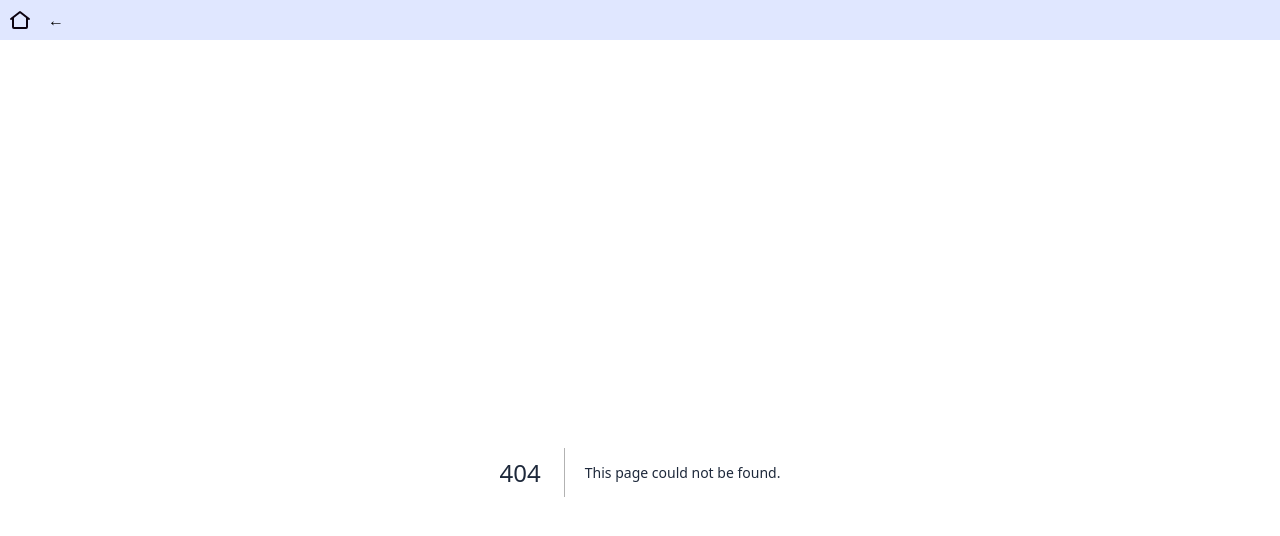
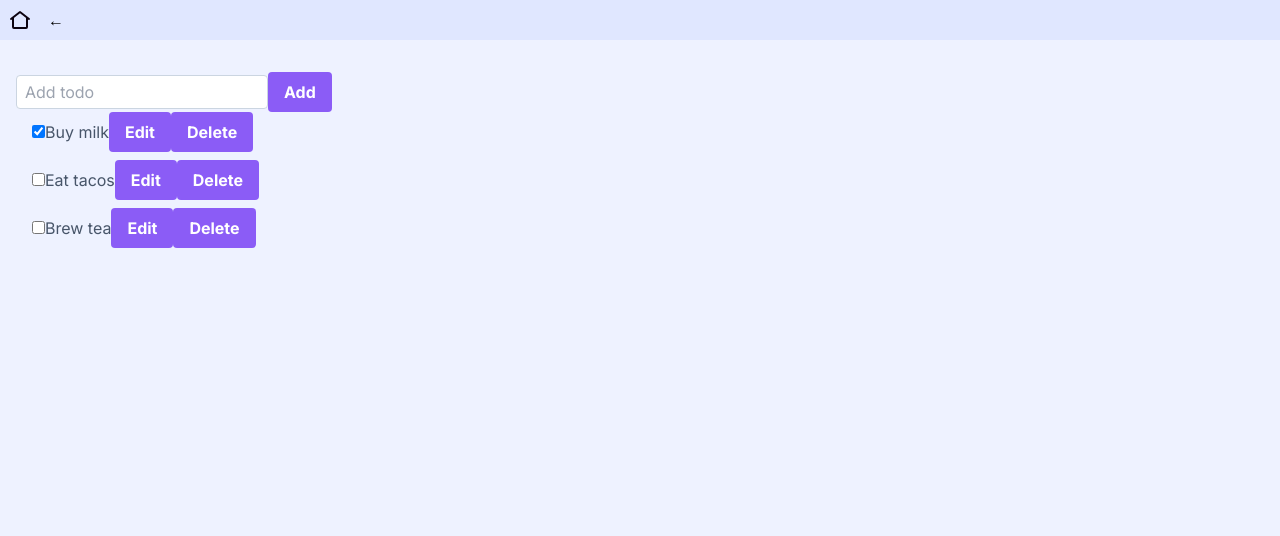
Before and after one commit to emanuelefavero/frontend-problems, a Next.js app in the folder react/: page /update-state-arrays/fix-mutations in a window 1280 px wide. Before the commit this address had no page. Shown: the top 536 px of the page. Built offline with nearby package versions, Linux system fonts and the light colour scheme.

Commit message:
add /fix-mutations

```diff
--- /dev/null
+++ b/react/app/update-state-arrays/fix-mutations/AddTodo.tsx
@@ -0,0 +1,26 @@
+import { useState } from 'react'
+
+interface Props {
+  onAddTodo: (title: string) => void
+}
+
+export default function AddTodo({ onAddTodo }: Props) {
+  const [title, setTitle] = useState('')
+  return (
+    <>
+      <input
+        placeholder='Add todo'
+        value={title}
+        onChange={(e) => setTitle(e.target.value)}
+      />
+      <button
+        onClick={() => {
+          setTitle('')
+          onAddTodo(title)
+        }}
+      >
+        Add
+      </button>
+    </>
+  )
+}
--- /dev/null
+++ b/react/app/update-state-arrays/fix-mutations/TaskList.tsx
@@ -0,0 +1,74 @@
+import { useState } from 'react'
+import { Todo } from './types'
+
+interface TaskListProps {
+  todos: Todo[]
+  onChangeTodo: (todo: Todo) => void
+  onDeleteTodo: (todoId: number) => void
+}
+
+export default function TaskList({
+  todos,
+  onChangeTodo,
+  onDeleteTodo,
+}: TaskListProps) {
+  return (
+    <ul>
+      {todos.map((todo) => (
+        <li key={todo.id}>
+          <Task todo={todo} onChange={onChangeTodo} onDelete={onDeleteTodo} />
+        </li>
+      ))}
+    </ul>
+  )
+}
+
+interface TaskProps {
+  todo: Todo
+  onChange: (todo: Todo) => void
+  onDelete: (todoId: number) => void
+}
+
+function Task({ todo, onChange, onDelete }: TaskProps) {
+  const [isEditing, setIsEditing] = useState(false)
+  let todoContent
+  if (isEditing) {
+    todoContent = (
+      <>
+        <input
+          value={todo.title}
+          onChange={(e) => {
+            onChange({
+              ...todo,
+              title: e.target.value,
+            })
+          }}
+        />
+        <button onClick={() => setIsEditing(false)}>Save</button>
+      </>
+    )
+  } else {
+    todoContent = (
+      <>
+        {todo.title}
+        <button onClick={() => setIsEditing(true)}>Edit</button>
+      </>
+    )
+  }
+  return (
+    <label>
+      <input
+        type='checkbox'
+        checked={todo.done}
+        onChange={(e) => {
+          onChange({
+            ...todo,
+            done: e.target.checked,
+          })
+        }}
+      />
+      {todoContent}
+      <button onClick={() => onDelete(todo.id)}>Delete</button>
+    </label>
+  )
+}
--- /dev/null
+++ b/react/app/update-state-arrays/fix-mutations/page.tsx
@@ -0,0 +1,53 @@
+'use client'
+
+// * Fix the mutations using non-mutative methods
+// In this example, all of the event handlers in App.js use mutation. As a result, editing and deleting todos doesn’t work. Rewrite handleAddTodo, handleChangeTodo, and handleDeleteTodo to use the non-mutative methods:
+
+import { useState } from 'react'
+import { Todo } from './types'
+import AddTodo from './AddTodo'
+import TaskList from './TaskList'
+
+let nextId = 3
+const initialTodos: Todo[] = [
+  { id: 0, title: 'Buy milk', done: true },
+  { id: 1, title: 'Eat tacos', done: false },
+  { id: 2, title: 'Brew tea', done: false },
+]
+
+export default function TaskApp() {
+  const [todos, setTodos] = useState(initialTodos)
+
+  function handleAddTodo(title: string) {
+    todos.push({
+      id: nextId++,
+      title: title,
+      done: false,
+    })
+  }
+
+  function handleChangeTodo(nextTodo: Todo) {
+    const todo = todos.find((t) => t.id === nextTodo.id)
+
+    if (todo) {
+      todo.title = nextTodo.title
+      todo.done = nextTodo.done
+    }
+  }
+
+  function handleDeleteTodo(todoId: number) {
+    const index = todos.findIndex((t) => t.id === todoId)
+    todos.splice(index, 1)
+  }
+
+  return (
+    <>
+      <AddTodo onAddTodo={handleAddTodo} />
+      <TaskList
+        todos={todos}
+        onChangeTodo={handleChangeTodo}
+        onDeleteTodo={handleDeleteTodo}
+      />
+    </>
+  )
+}
--- /dev/null
+++ b/react/app/update-state-arrays/fix-mutations/types.ts
@@ -0,0 +1,5 @@
+export interface Todo {
+  id: number
+  title: string
+  done: boolean
+}
--- a/react/app/update-state-arrays/page.tsx
+++ b/react/app/update-state-arrays/page.tsx
@@ -20,6 +20,9 @@
             Remove item from shopping cart
           </Link>
         </li>
+        <li>
+          <Link href={`${pathname}/fix-mutations`}>Fix mutations</Link>
+        </li>
       </ul>
     </>
   )
```
